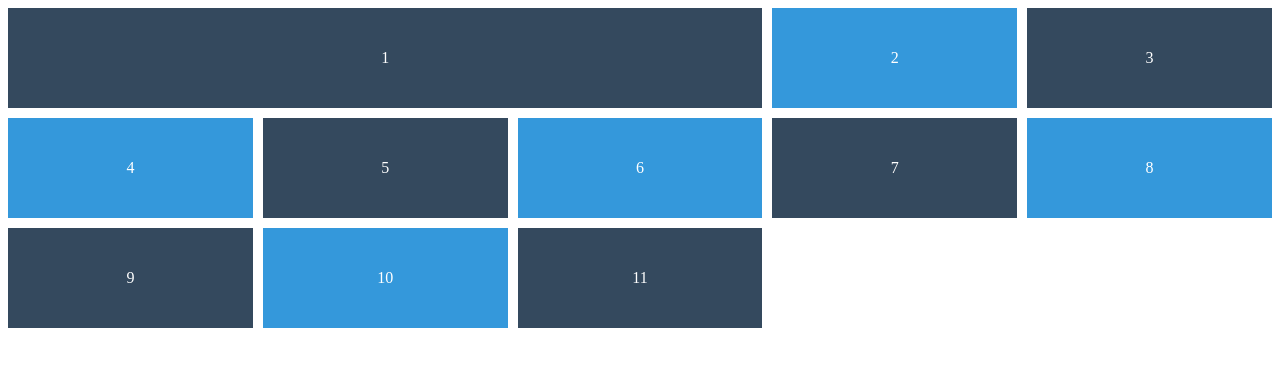
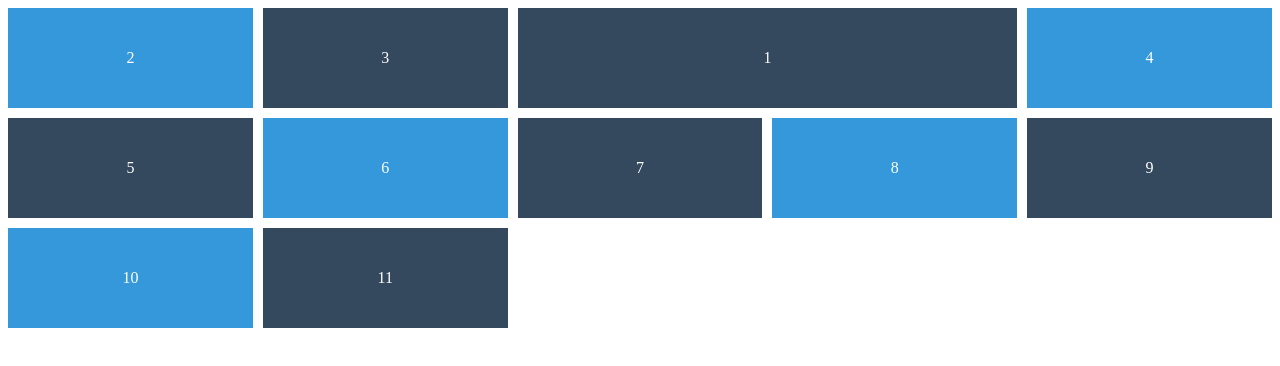
Before and after one commit to Jo-GyuHyeon/cssMaster, a plain HTML site: page grid.html in a window 1280 px wide. Drawn offline with Linux system fonts and the light colour scheme.

Commit message:
grid-auto-flow

```diff
--- a/grid.html
+++ b/grid.html
@@ -11,6 +11,7 @@
       display: grid;
       grid-gap: 10px;
       grid-auto-rows: 100px;
+      grid-auto-flow: dense;
       grid-template-columns: repeat(5, 1fr);
     }
 
@@ -31,8 +32,8 @@
 
     .box:first-child {
       /* grid-column: 1/3; */
-      grid-column-start: 1;
-      grid-column-end: 4;
+      grid-column-start: 3;
+      grid-column-end: 5;
 
     }
   </style>
```
